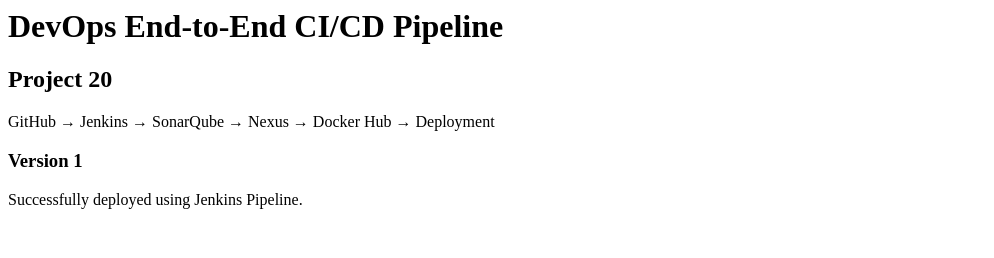
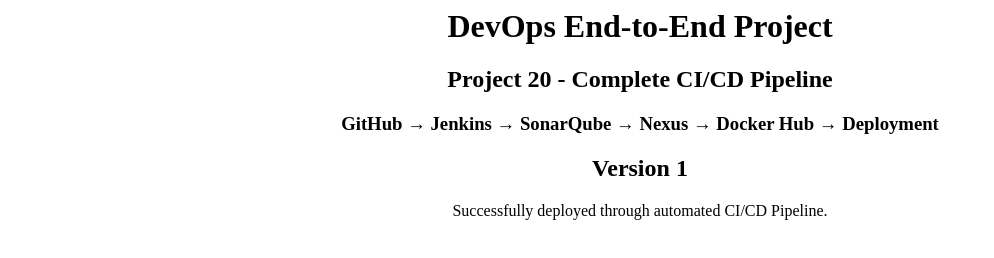
Before and after one commit to Saikiran-Janga/devops-projects, a plain HTML site: page project-16/index.html in a window 1280 px wide. Shown: the whole page, without its empty margins (0-994 px from the left). Drawn offline with Linux system fonts and the light colour scheme.

Commit message:
Complete CI/CD website

```diff
--- a/project-16/index.html
+++ b/project-16/index.html
@@ -1,16 +1,19 @@
 <html>
 <head>
-    <title>Project 20 - Complete CI/CD Pipeline</title>
+    <meta charset="UTF-8">
+    <title>DevOps CI/CD Pipeline</title>
 </head>
 <body>
-    <h1>DevOps End-to-End CI/CD Pipeline</h1>
+    <center>
+        <h1>DevOps End-to-End Project</h1>
 
-    <h2>Project 20</h2>
+        <h2>Project 20 - Complete CI/CD Pipeline</h2>
 
-    <p>GitHub → Jenkins → SonarQube → Nexus → Docker Hub → Deployment</p>
+        <h3>GitHub → Jenkins → SonarQube → Nexus → Docker Hub → Deployment</h3>
 
-    <h3>Version 1</h3>
+        <h2>Version 1</h2>
 
-    <p>Successfully deployed using Jenkins Pipeline.</p>
+        <p>Successfully deployed through automated CI/CD Pipeline.</p>
+    </center>
 </body>
 </html>
```
